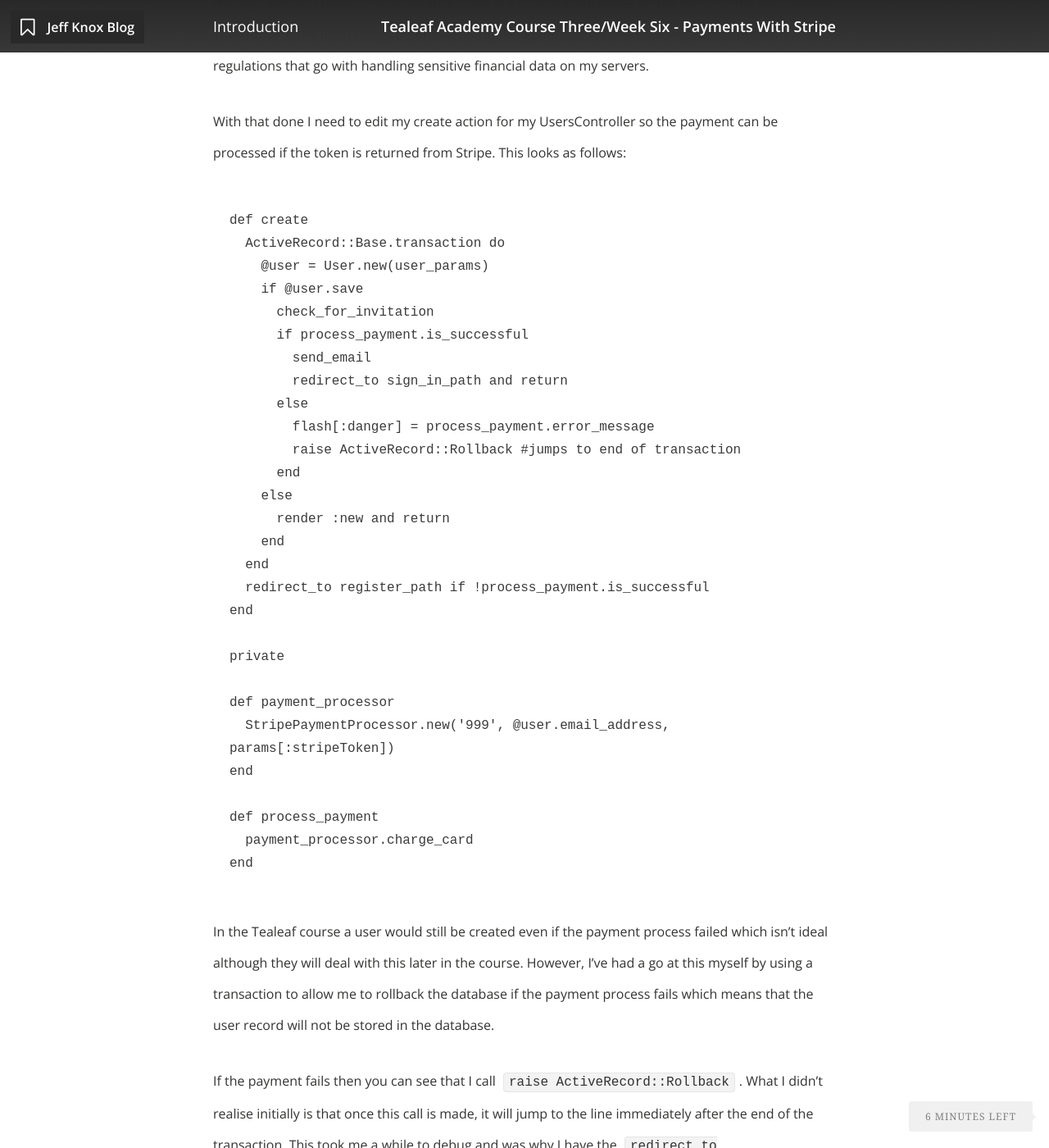
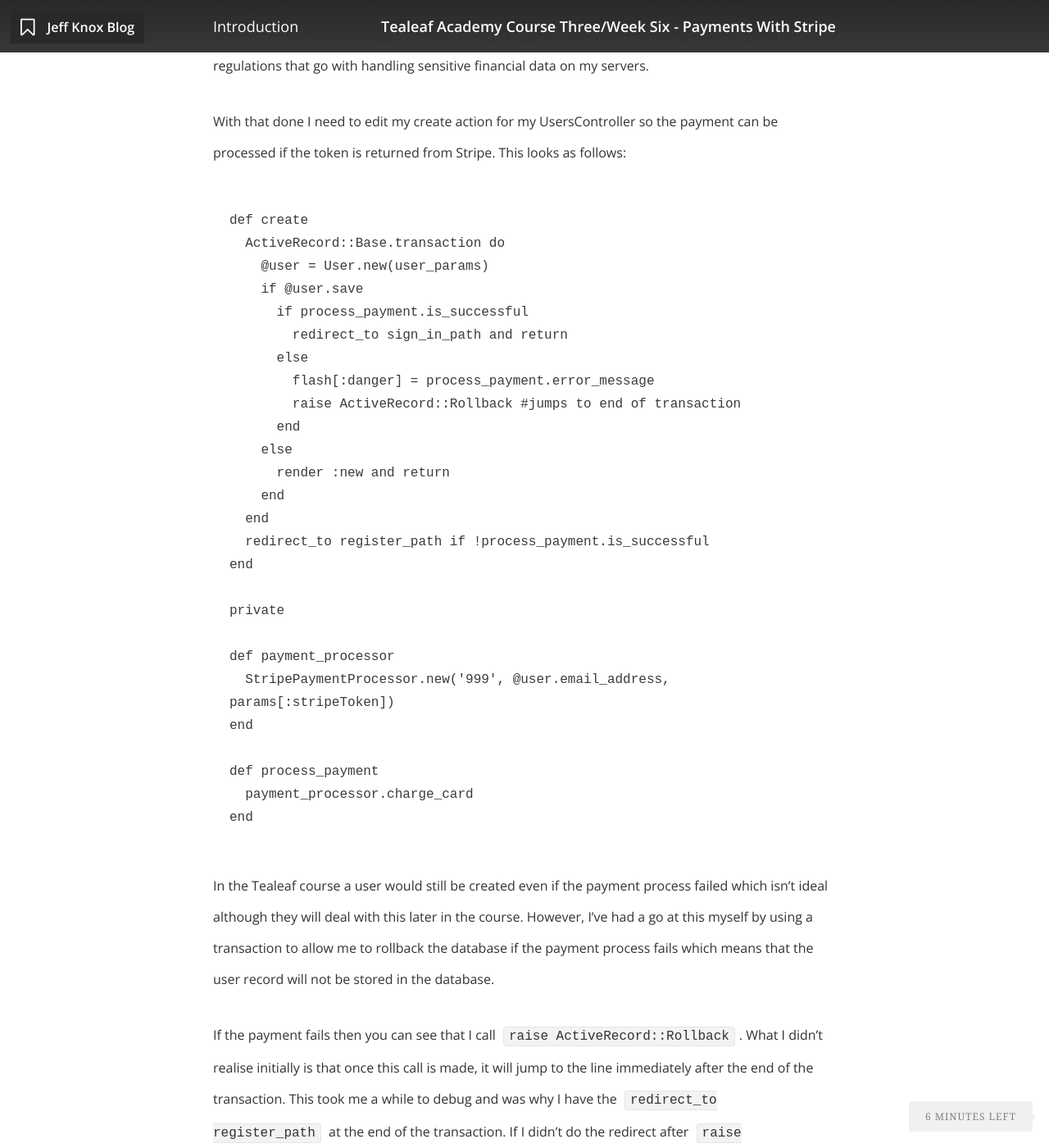
Before and after one commit to knoxjeffrey/knoxjeffrey.github.io, a Jekyll site: the page built from _posts/2015-03-23-course-three-week-six-payments-with-stripe.markdown, in a window 1280 px wide and 1400 px high, scrolled down 5105 px. Shown: the whole window at 82% size. Built offline with Jekyll 4.4.1, drawn with Linux system fonts in a browser that asks for light colours; nearby versions of some CDN libraries.

Commit message:
edit to service object and users controller

```diff
--- a/_posts/2015-03-23-course-three-week-six-payments-with-stripe.markdown
+++ b/_posts/2015-03-23-course-three-week-six-payments-with-stripe.markdown
@@ -125,9 +125,7 @@ With that done I need to edit my create action for my UsersController so the pay
       ActiveRecord::Base.transaction do
         @user = User.new(user_params)
         if @user.save
-          check_for_invitation
           if process_payment.is_successful
-            send_email
             redirect_to sign_in_path and return
           else
             flash[:danger] = process_payment.error_message
```
